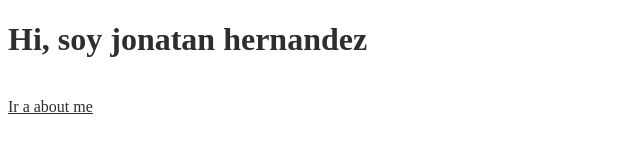
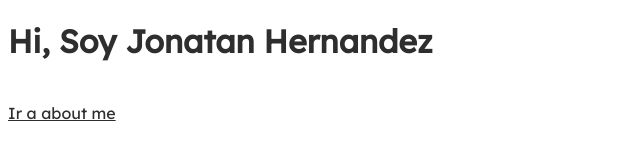
Before and after one commit to JonatanHN/portfolio, a Gatsby site: page / in a window 1280 px wide. Shown: the whole page, without its empty margins (0-640 px from the left). Built offline with nearby package versions, Linux system fonts and the light colour scheme; Gatsby itself is replaced by a stand-in of ours.

Commit message:
new portfolio

```diff
--- a/gatsby-config.js
+++ b/gatsby-config.js
@@ -9,7 +9,7 @@ module.exports = {
   plugins: ["gatsby-plugin-image", "gatsby-plugin-sitemap", {
     resolve: 'gatsby-plugin-manifest',
     options: {
-      "icon": "src/images/icon.png"
+      "icon": "src/images/logo.svg"
     }
   }, "gatsby-plugin-mdx", "gatsby-transformer-remark", "gatsby-plugin-sharp", "gatsby-transformer-sharp", {
     resolve: 'gatsby-source-filesystem',
--- a/src/css/all.css
+++ b/src/css/all.css
@@ -1 +1,15 @@
+/*
+
+font-family: 'Fredoka One', cursive;
+font-family: 'Lexend Deca', sans-serif;
+font-family: 'Permanent Marker', cursive;
+font-family: 'Prompt', sans-serif;
+font-family: 'Ubuntu', sans-serif;
+
+*/
+
+/* Fonts */
+@import url('https://fonts.googleapis.com/css2?family=Fredoka+One&family=Lexend+Deca&family=Permanent+Marker&family=Prompt&family=Ubuntu&display=swap');
+
+/* home */
 @import url("./home.css");
--- a/src/css/home.css
+++ b/src/css/home.css
@@ -1,4 +1,5 @@
 *{
   background: #fff;
   color: #2e2e2e;
+  font-family: 'Lexend Deca', sans-serif;
 }
--- a/src/pages/index.js
+++ b/src/pages/index.js
@@ -5,12 +5,15 @@ import * as AllStyles from "../css/all.css"
 const IndexPage = () => {
   return (
 		<>
+			<head>
+				<title>
+					Inicio
+				</title>
+				<link rel="shortcut icon" href="../images/logo.svg" type="image/x-icon" />
+			</head>
 			<main>
-				<head>
-					<title>Inicio</title>
-				</head>
 				<div>
-					<h1>Hi, soy jonatan hernandez</h1>
+					<h1>Hi, Soy Jonatan Hernandez</h1>
 					<br />
 					<Link to="/about">Ir a about me</Link>
 				</div>
```
Also changed, not shown: src/images/logo.svg (added), 1 other file.
